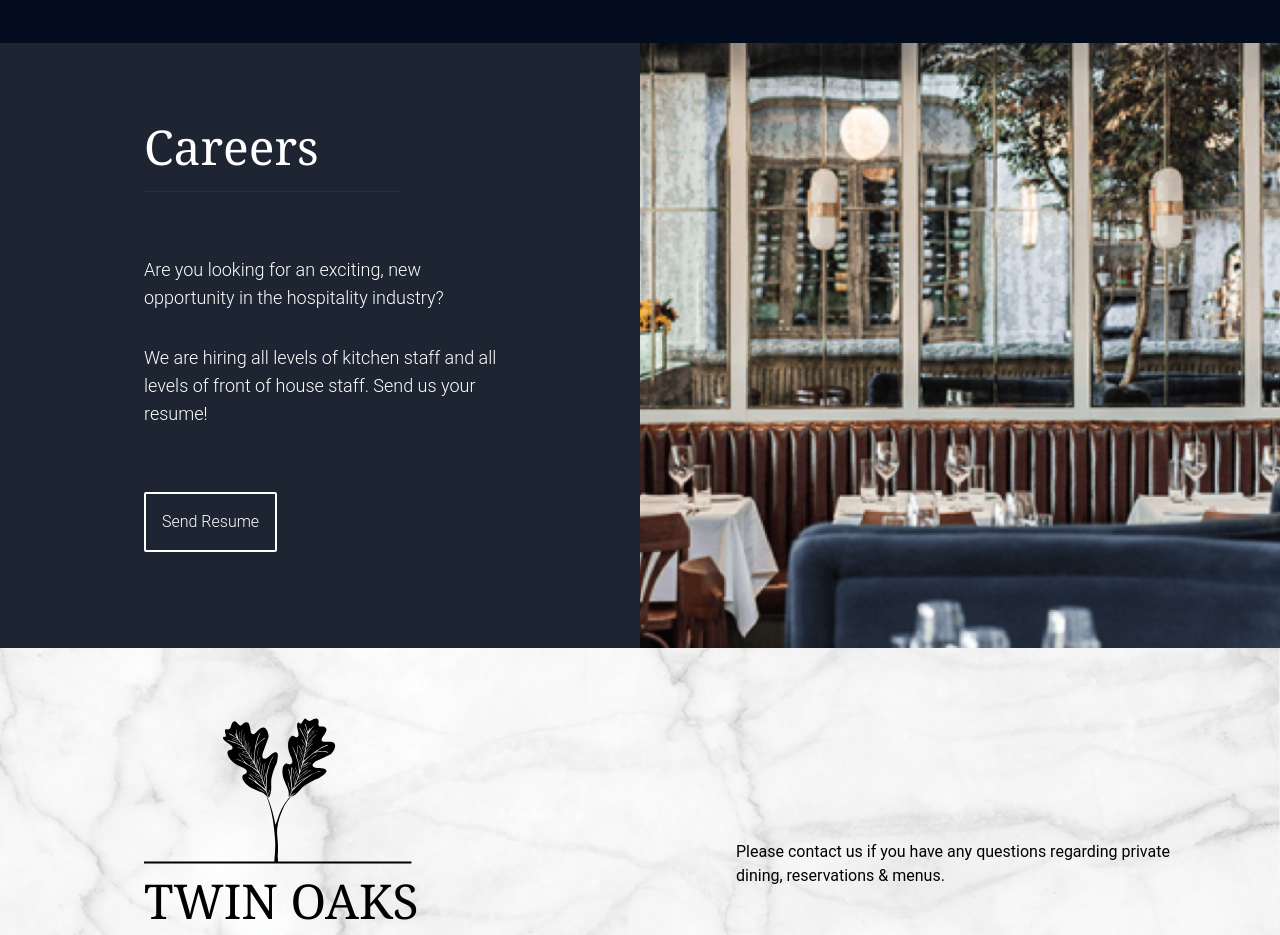
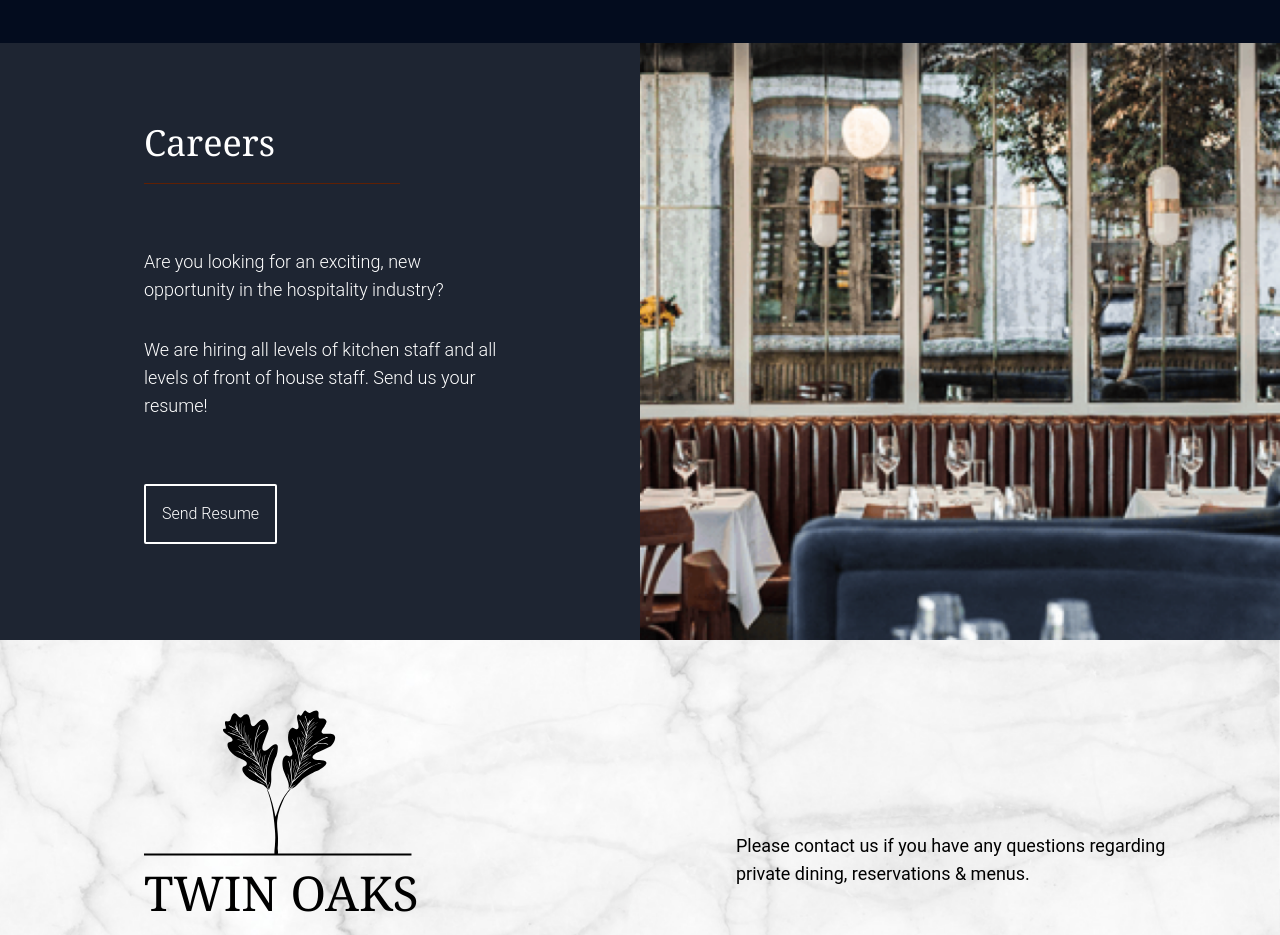
Before and after one commit to vithushan19/twin-oaks-landing, a Next.js app: page / in a window 1280 px wide. Shown: the part 1300-2235 px from the top of the page. Built offline with nearby package versions, Linux system fonts and the light colour scheme.

Commit message:
logo and text change

```diff
--- a/src/pages/index.tsx
+++ b/src/pages/index.tsx
@@ -83,7 +83,7 @@
             height={158}
             objectFit='contain'
           />
-          <p className='font-playfair text-4xl w-full text-center mb-8'>TWIN OAKS</p>
+          <p className='font-playfair text-5xl w-full text-center mb-8'>TWIN OAKS</p>
         </div>
         <button className='rounded-sm bg-brown px-6 py-4 text-white mb-40'>
           Reserve a table
@@ -108,7 +108,7 @@
 
       <div id='careers'className='grid grid-cols-1 font-roboto text-white sm:grid-cols-2'>
         <div className='bg-greyBlue pt-0 pl-16 pr-16 sm:pr-32 sm:pl-36'>
-          <p className='mt-20 mb-5 font-playfair text-5xl'>Careers</p>
+          <p className='mt-20 mb-5 font-playfair text-4xl'>Careers</p>
 
           <div className='mb-16 h-px w-64 bg-brown' />
           <p className='mb-8 font-roboto text-lg font-light'>
@@ -213,7 +213,7 @@
           </div>
         </div>
         <div className='mx-16 mb-16 mt-16 sm:mx-24 sm:mt-48'>
-          <p className='font-roboto text-base'>
+          <p className='font-roboto text-lg'>
             Please contact us if you have any questions regarding private
             dining, reservations & menus.
           </p>
```
